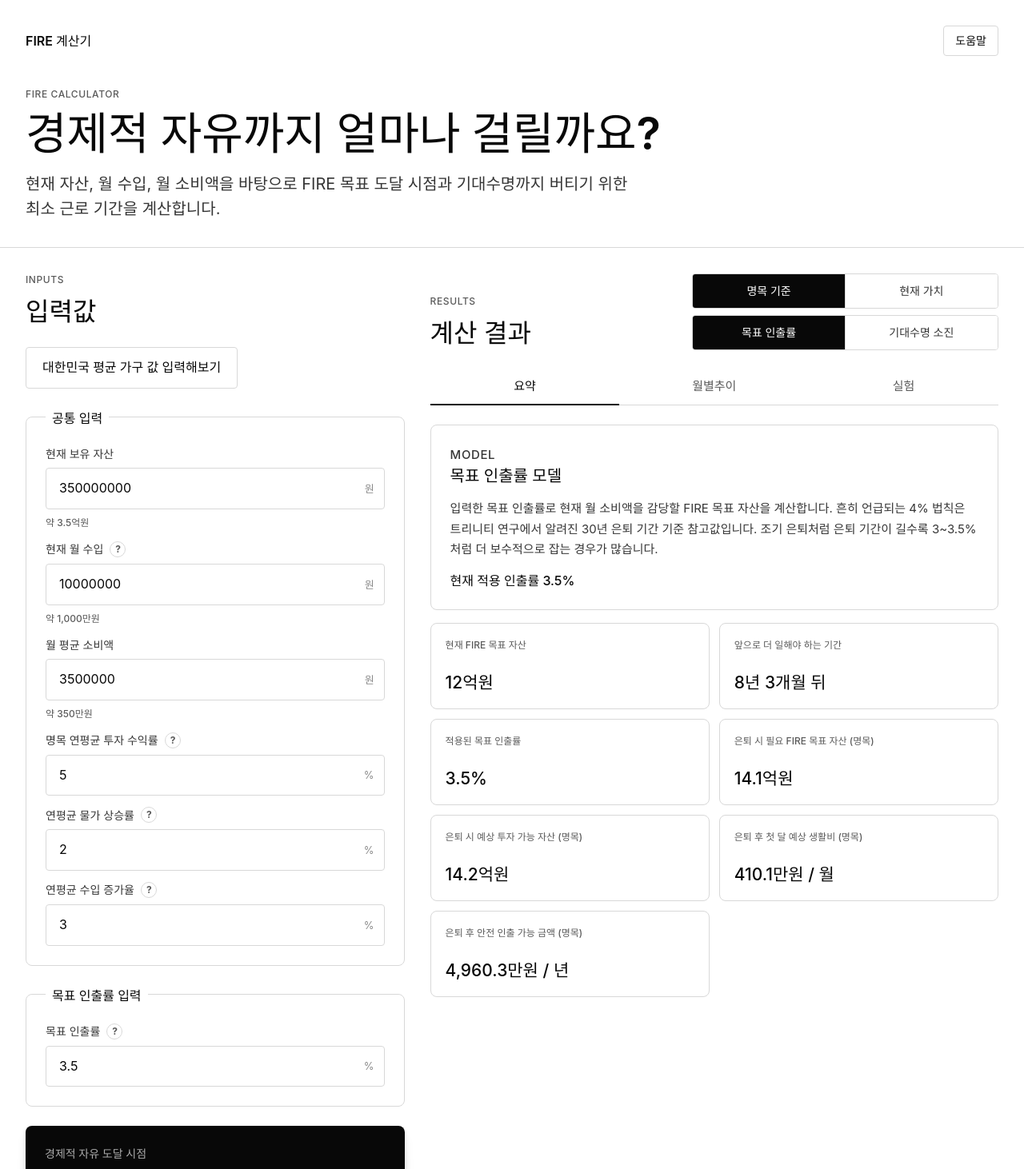
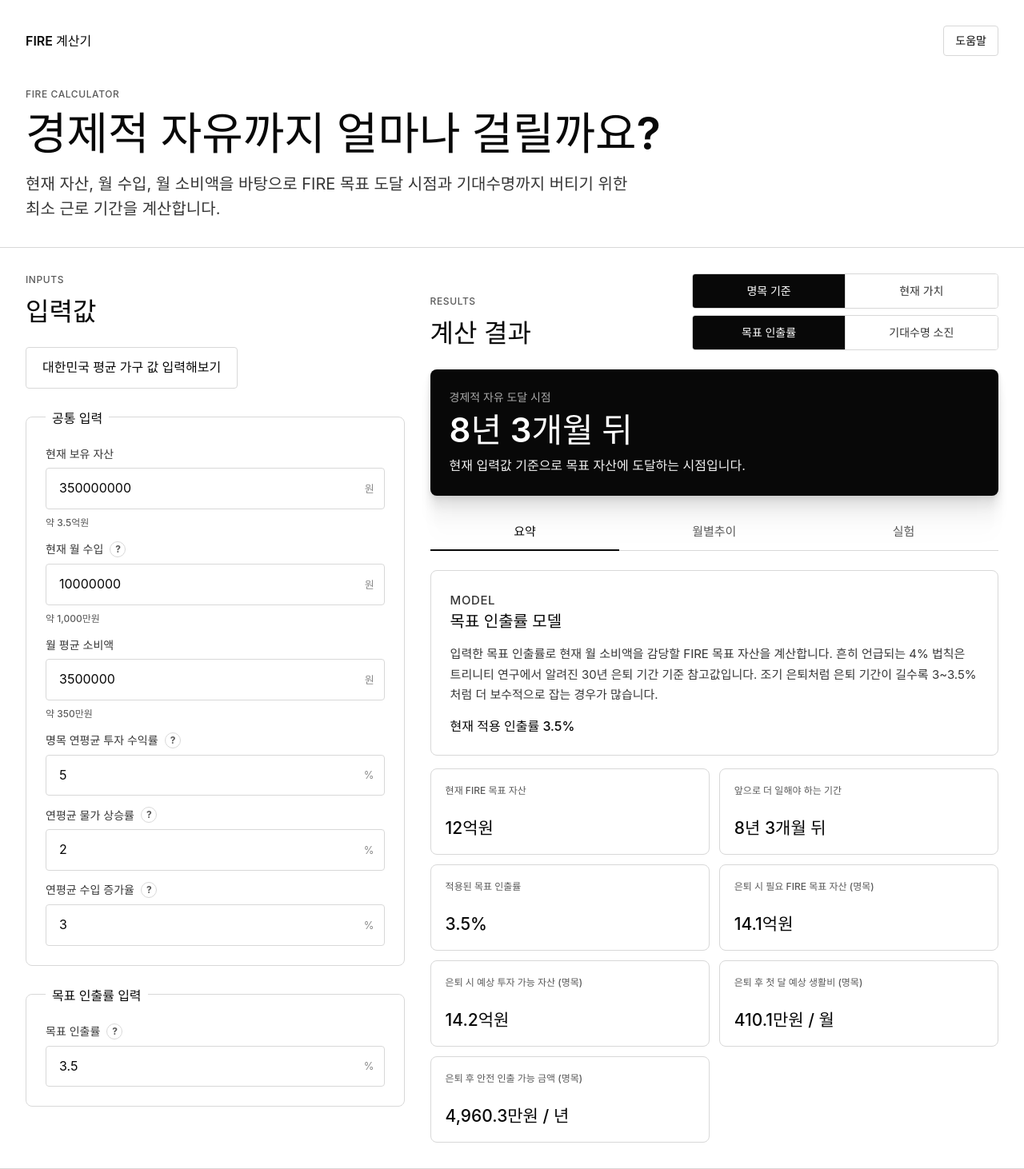
Before and after one commit to heojay/fire-calculator, a React (Vite) app: page / in a window 1280 px wide. Shown: the top 1462 px of the page at 80% size. Built offline with nearby package versions, Linux system fonts and the light colour scheme.

Commit message:
결과 핵심 카드 위치 조정
경제적 자유 도달 시점 카드를 입력 패널에서 결과 패널 공통 영역으로 이동했습니다.

요약, 월별추이, 실험 탭 위에서 항상 확인할 수 있도록 배치를 변경했습니다.

```diff
--- a/src/App.tsx
+++ b/src/App.tsx
@@ -242,12 +242,6 @@ function App() {
               </Fieldset>
             </>
           )}
-
-          <ResultHero
-            mode={calculationMode}
-            scenario={baseScenario}
-            depletionResult={depletionResult}
-          />
         </section>
 
         <section className="results-panel">
@@ -261,6 +255,12 @@ function App() {
               <ModeTabs selectedMode={calculationMode} onChange={setCalculationMode} />
             </div>
           </div>
+
+          <ResultHero
+            mode={calculationMode}
+            scenario={baseScenario}
+            depletionResult={depletionResult}
+          />
 
           <ResultTabs selectedTab={activeResultTab} onChange={setActiveResultTab} />
 
```
